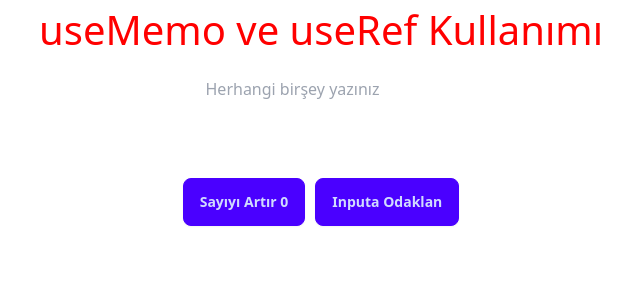
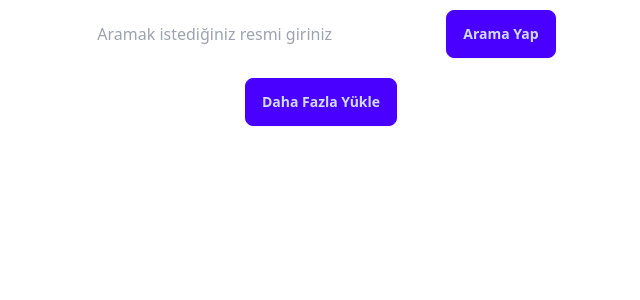
Before and after one commit to sevmezabdullah/first-react-app, a React (Vite) app: page / in a window 1280 px wide. Shown: the top 300 px of the page, without its empty margins (319-959 px from the left). Built offline with nearby package versions, Linux system fonts and the light colour scheme.

Commit message:
load more button eklendi

```diff
--- a/package.json
+++ b/package.json
@@ -18,6 +18,8 @@
     "react": "^18.3.1",
     "react-dom": "^18.3.1",
     "react-i18next": "^15.1.0",
+    "react-loader-spinner": "^6.1.6",
+    "react-modal": "^3.16.1",
     "react-router-dom": "^6.27.0",
     "yup": "^1.4.0",
     "zustand": "^5.0.0"
--- a/src/App.jsx
+++ b/src/App.jsx
@@ -1,91 +1,78 @@
-import { useMemo } from "react";
-import { useRef, useState } from "react";
+import axios from "axios";
+import { useEffect } from "react";
+import { useState } from "react"
+import { ColorRing } from "react-loader-spinner";
+import SearchBar from "./components/SearchBar";
+import Loader from "./components/Loader";
+import ImageGallery from "./components/ImageGallery";
+import ErrorMessage from "./components/ErrorMessage";
+
+import LoadMoreButton from "./components/LoadMoreButton";
 
 
 // Rehber Uygulaması
 const App = () => {
-  // useRef -
 
-  // deprecated - kullanımdan kaldırıldı. React 19 ile kullanımdan kaldırıldı.
-  //  Performans optimizasyonu için kullanılır. Ağır işlemleri ihtiyaç olduğunda 1 kere yapar. Ve daha sonra ön belleğe alır.
-  // Doğru kullanılmazsa daha çok performans problemi yaratabilirler.
+  const [searchText, setSearchText] = useState("");
 
-  // Bir fonksiyonumuz var. Ve bu fonksiyon ram de 20 mb kaynak tüketiyor.
-  // Her fonksiyon useMemo ve useCallback olarak tanımlanırsa bu sefer de ram de ciddi kaynak tüketebilir.
-  // useMemo ve useCallback -
+  const [images, setImages] = useState([])
+
+  const [perPage, setPerPage] = useState(10)
+
+  const [hasMore, setHasMore] = useState(false)
+
+  const [isUserStoppedTyping, setIsUserStoppedTyping] = useState(false)
 
 
-  const [text, setText] = useState("");
-  const [count, setCount] = useState(0);
+  const [error, setError] = useState(null)
+
+  const [isLoading, setIsLoadingByIndex] = useState({ isLoading: false, index: 0 })
 
 
-  const inputRef = useRef()
 
-  const expensiveResult = useMemo(() => expensiveCalculation(text), [text])
+  //Bug - Her harfte isteğe çıkılmaması gerekiyor -
+  const fetchImages = async (searchTextValue) => {
+    const url = `https://api.unsplash.com/search/photos/?client_id=U2zsliZ9Xd64SsgnDPu5jxOtmdMPXH5TyIRwnFT75CI&query=${searchTextValue}&page=1&per_page=10`
 
+    if (searchText.length > 0) {
 
-  function expensiveCalculation(text) {
-    console.log("Expensive Calculation : ", text);
-    let result = "";
+      setIsLoadingByIndex(true)
+      const response = await axios.get(url)
+      setImages(response.data.results)
+    }
+  }
+  const fetchMoreImages = async () => {
 
-    // 1000000 tane islem
-    for (let i = 0; i < 1000000; i++) {
-      result = `${text} ${i}`
-    }
-    return result;
-  }
+    setPerPage(perPage + 10)
+    const url = `https://api.unsplash.com/search/photos/?client_id=U2zsliZ9Xd64SsgnDPu5jxOtmdMPXH5TyIRwnFT75CI&query=${searchText}&page=1&per_page=${perPage}`
 
+    setIsLoadingByIndex(true)
+    const response = await axios.get(url)
+    setImages(images.concat(response.data.results))
 
-  const handleChange = (e) => {
-    setText(e.target.value)
 
   }
 
+  /*
+    useEffect(() => {
+      console.info('Ekran çizildi. - App.jsx', searchText)
+      fetchImages(searchText)
 
-  const focusInput = () => {
+    }, [searchText, isUserStoppedTyping]) */
 
-    inputRef.current.focus();
-  }
 
 
   return (
     <>
 
-      <div>
-
-        <h1 style={{
-          color: "red",
-          fontSize: "40px",
-          textAlign: "center"
-        }}>useMemo ve useRef Kullanımı</h1>
-
-        <input style={{
-          border: "1px solid white",
-          borderRadius: "10px",
-        }} placeholder="Herhangi birşey yazınız" className="form-control p-4 mx-auto" type="text" onChange={handleChange} value={text} ref={inputRef} />
-        <p style={{
-          color: "white",
-          fontSize: "40px",
-          textAlign: "center"
-        }}>Maliyetli işlemin sonucu : {expensiveResult}</p>
+      <SearchBar fetchImages={fetchImages} setIsUserStoppedTyping={setIsUserStoppedTyping} searchText={searchText} setSearchText={setSearchText} />
 
 
+      <Loader />
+      <ImageGallery images={images} setIsLoadingByIndex={setIsLoadingByIndex} />
+      <ErrorMessage errorMessage={error} />
 
-
-
-        <div style={{
-          display: "flex",
-          justifyContent: "center",
-          alignItems: "center",
-          gap: "10px"
-        }}>
-          <button onClick={() => setCount(count + 1)} className="btn btn-primary">Sayıyı Artır {count}</button>
-          <button className="btn btn-primary" onClick={focusInput} type="button">Inputa Odaklan</button>
-        </div>
-      </div>
-
-
-
+      <LoadMoreButton searchText={searchText} setHasMore={setHasMore} fetchMoreImages={fetchMoreImages} />
     </>
   )
 }
--- /dev/null
+++ b/src/components/ErrorMessage/index.jsx
@@ -0,0 +1,23 @@
+
+
+/**
+ * A functional component that displays an error message.
+ *
+ * @param {object} props - The component props.
+ * @param {string} props.errorMessage - The error message to display.
+ * @returns {JSX.Element} A div containing the error message.
+ */
+const ErrorMessage = ({ errorMessage }) => {
+    return (
+        <div>
+            <p style={{
+                fontSize: '32px',
+                color: 'red',
+                textAlign: 'center',
+                marginTop: '20px'
+            }}>{errorMessage}</p>
+        </div>
+    )
+}
+
+export default ErrorMessage
--- /dev/null
+++ b/src/components/ImageCard/index.jsx
@@ -0,0 +1,22 @@
+
+
+/**
+ * A functional component that displays an image.
+ *
+ * @param {object} props - The component props.
+ * @param {object} props.image - An image object with url properties.
+ * @returns {JSX.Element} A div containing the image.
+ */
+const ImageCard = ({ image, setIsLoadingByIndex, index }) => {
+    return (
+        <div>
+            <img onLoad={() => setIsLoadingByIndex({ isloading: false, index })} style={{
+                borderRadius: "10px",
+                width: "200px",
+                height: "150px",
+            }} src={image.urls.raw} alt="" />
+        </div>
+    )
+}
+
+export default ImageCard
--- /dev/null
+++ b/src/components/ImageGallery/index.jsx
@@ -0,0 +1,30 @@
+import ImageCard from "../ImageCard"
+
+/**
+ * A component that displays a gallery of images.
+ *
+ * @param {object} props - The component props.
+ * @param {array} props.images - An array of image objects with url and alt properties.
+ * @returns {JSX.Element} A div containing the image gallery.
+ */
+const ImageGallery = ({ images, setIsLoadingByIndex }) => {
+    return (
+        <div>
+            {
+                images.length === 10 && images.map((image, index) => {
+                    return (
+                        <div style={{
+                            margin: "10px",
+                            borderRadius: "10px",
+                            display: "inline-block"
+                        }} key={index}>
+                            <ImageCard image={image} index={index} setIsLoadingByIndex={setIsLoadingByIndex} />
+                        </div>
+                    )
+                })
+            }
+        </div>
+    )
+}
+
+export default ImageGallery
--- /dev/null
+++ b/src/components/ImageModal/index.jsx
@@ -0,0 +1,9 @@
+
+
+const ImageModal = () => {
+    return (
+        <div>ImageModal</div>
+    )
+}
+
+export default ImageModal
--- /dev/null
+++ b/src/components/LoadMoreButton/index.jsx
@@ -0,0 +1,20 @@
+
+
+const LoadMoreButton = ({ fetchMoreImages, setHasMore, }) => {
+    return (
+        <div style={{
+            justifyContent: "center",
+            alignItems: "center",
+            display: "flex"
+        }}>
+            <button onClick={() => {
+                fetchMoreImages()
+                setHasMore((value) => {
+                    return !value
+                })
+            }} className="btn btn-primary">Daha Fazla Yükle</button>
+        </div>
+    )
+}
+
+export default LoadMoreButton
--- /dev/null
+++ b/src/components/Loader/index.jsx
@@ -0,0 +1,25 @@
+import { ColorRing } from "react-loader-spinner"
+
+const Loader = ({ isLoading, index }) => {
+    return (
+        <div>
+            {isLoading && <div style={{
+                display: "flex",
+                justifyContent: "center",
+                alignItems: "center"
+            }}>
+                <ColorRing
+                    visible={true}
+                    height="80"
+                    width="80"
+                    ariaLabel="color-ring-loading"
+                    wrapperStyle={{}}
+                    wrapperClass="color-ring-wrapper"
+                    colors={['#e15b64', '#f47e60', '#f8b26a', '#abbd81', '#849b87']}
+                />
+            </div >}
+        </div>
+    )
+}
+
+export default Loader
--- /dev/null
+++ b/src/components/SearchBar/index.jsx
@@ -0,0 +1,40 @@
+import SearchButton from "../SearchButton"
+
+/**
+ * A search bar component that allows users to input search text.
+ *
+ * @param {object} props - The component props.
+ * @param {string} props.searchText - The current search text.
+ * @param {function} props.setIsUserStoppedTyping - Function to update the search text.
+ */
+const SearchBar = ({ searchText, setSearchText, setIsUserStoppedTyping, fetchImages }) => {
+
+    /*     const timer = setTimeout(() => {
+            console.log("timeout")
+            setIsUserStoppedTyping(true)
+        }, 2000) */
+    return (
+        <div style={{
+            display: "flex",
+            justifyContent: "center",
+            gap: "10px",
+            marginTop: "10px",
+            alignItems: "center"
+        }}>
+            <input style={{
+                width: "350px",
+                border: "1px solid white",
+                height: "40px",
+                borderRadius: "10px",
+                padding: "10px"
+            }} value={searchText} type="text" placeholder="Aramak istediğiniz resmi giriniz" onChange={async (e) => {
+                setSearchText(e.target.value)
+
+                console.info("Search Text : ", searchText)
+            }} />
+            <SearchButton fetchImages={fetchImages} />
+        </div>
+    )
+}
+
+export default SearchBar
--- /dev/null
+++ b/src/components/SearchButton/SearchButton.module.css
@@ -0,0 +1,3 @@
+.button {
+    background-color: red;
+  }
--- /dev/null
+++ b/src/components/SearchButton/index.jsx
@@ -0,0 +1,11 @@
+
+//import styles from './SearchButton.module.css'
+const SearchButton = ({ fetchImages }) => {
+
+    //className={styles.button}
+    return (
+        <button className="btn btn-primary" onClick={fetchImages} >Arama Yap</button>
+    )
+}
+
+export default SearchButton
```
Also changed, not shown: 1 other file (tests, documents, lock files or other folders).
